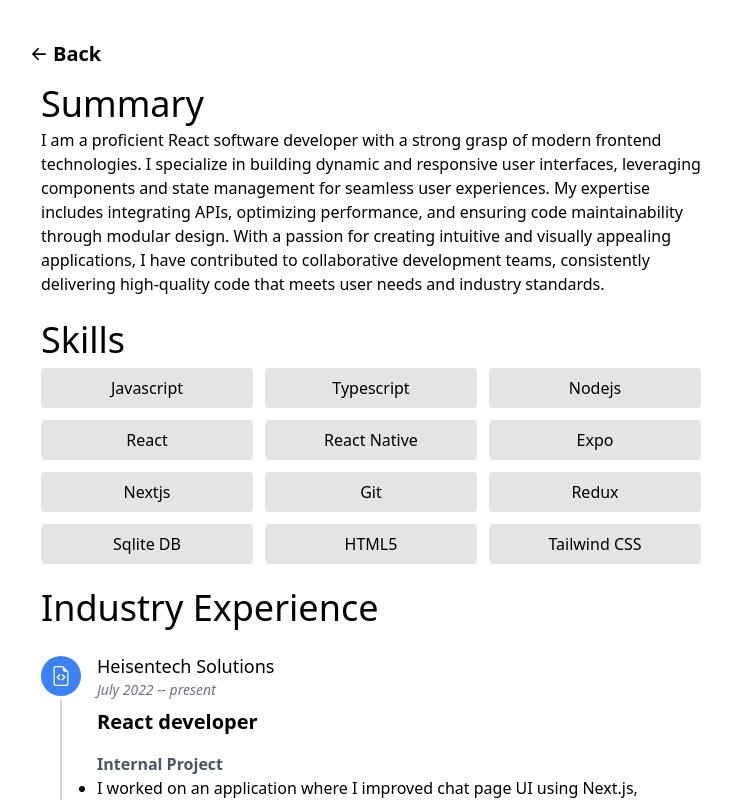
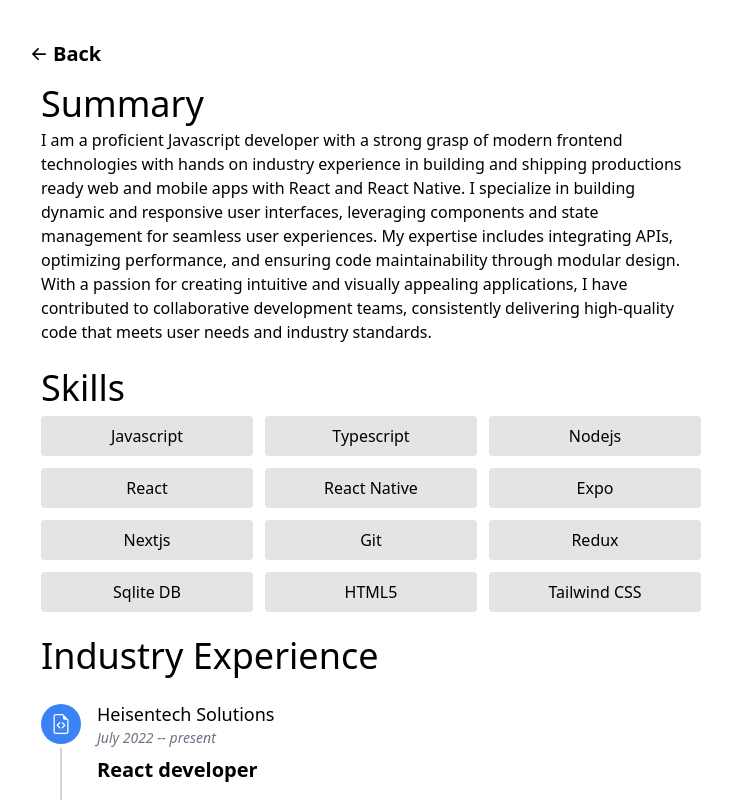
Before and after one commit to saadsiddiqui07/saad.portfolio, a Next.js app: page /experience in a window 1280 px wide. Shown: the top 800 px of the page, without its empty margins (269-1001 px from the left). Built offline with nearby package versions, Linux system fonts and the light colour scheme.

Commit message:
edit: experience info

```diff
--- a/pages/experience/index.tsx
+++ b/pages/experience/index.tsx
@@ -24,15 +24,17 @@ const ExperiencePage = () => {
       <main className="mt-4 mx-4">
         <h1 className="text-3xl md:text-4xl">Summary</h1>
         <p className="my-1">
-          I am a proficient React software developer with a strong grasp of
-          modern frontend technologies. I specialize in building dynamic and
-          responsive user interfaces, leveraging components and state management
-          for seamless user experiences. My expertise includes integrating APIs,
-          optimizing performance, and ensuring code maintainability through
-          modular design. With a passion for creating intuitive and visually
-          appealing applications, I have contributed to collaborative
-          development teams, consistently delivering high-quality code that
-          meets user needs and industry standards.
+          I am a proficient Javascript developer with a strong grasp of modern
+          frontend technologies with hands on industry experience in building
+          and shipping productions ready web and mobile apps with React and
+          React Native. I specialize in building dynamic and responsive user
+          interfaces, leveraging components and state management for seamless
+          user experiences. My expertise includes integrating APIs, optimizing
+          performance, and ensuring code maintainability through modular design.
+          With a passion for creating intuitive and visually appealing
+          applications, I have contributed to collaborative development teams,
+          consistently delivering high-quality code that meets user needs and
+          industry standards.
         </p>
       </main>
       <main className="mt-6 mx-4">
```
